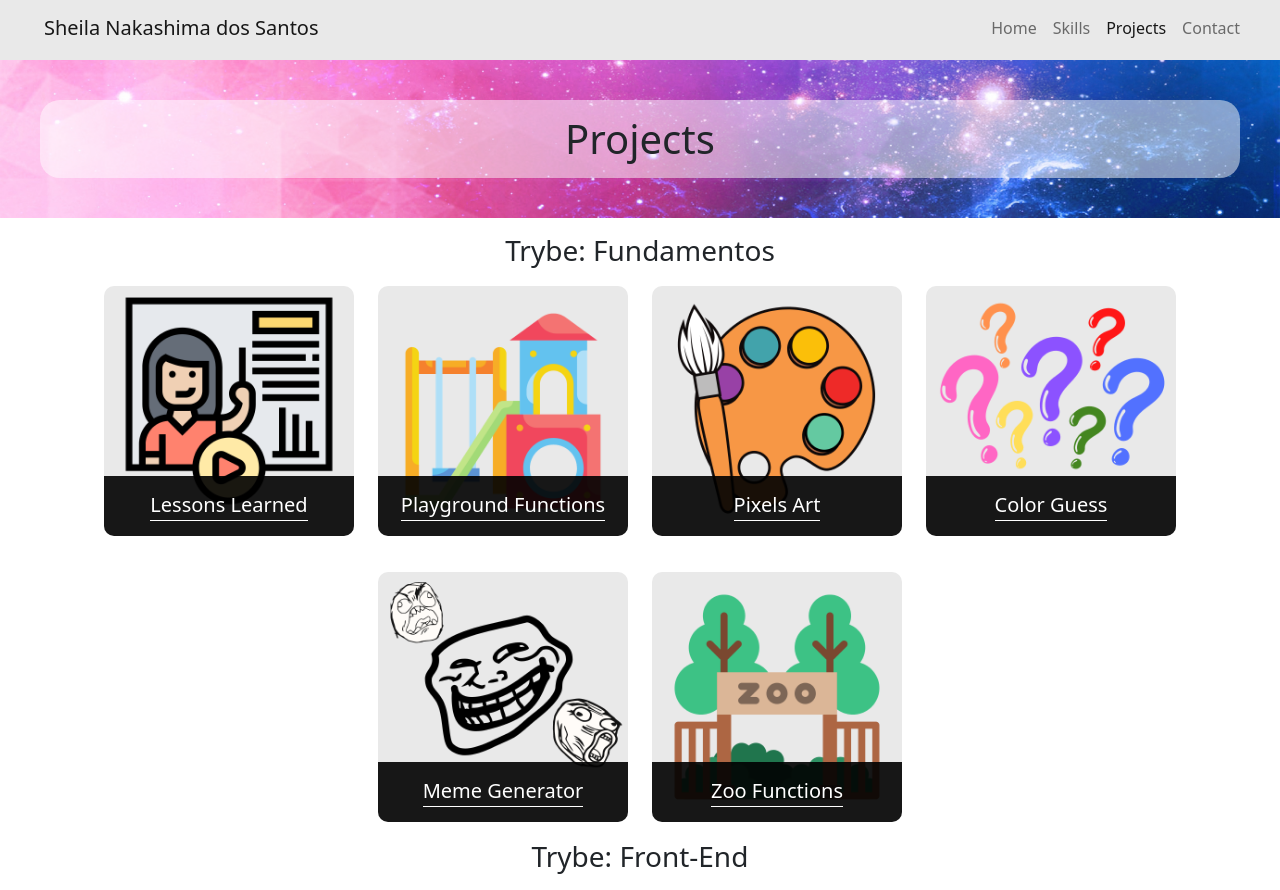
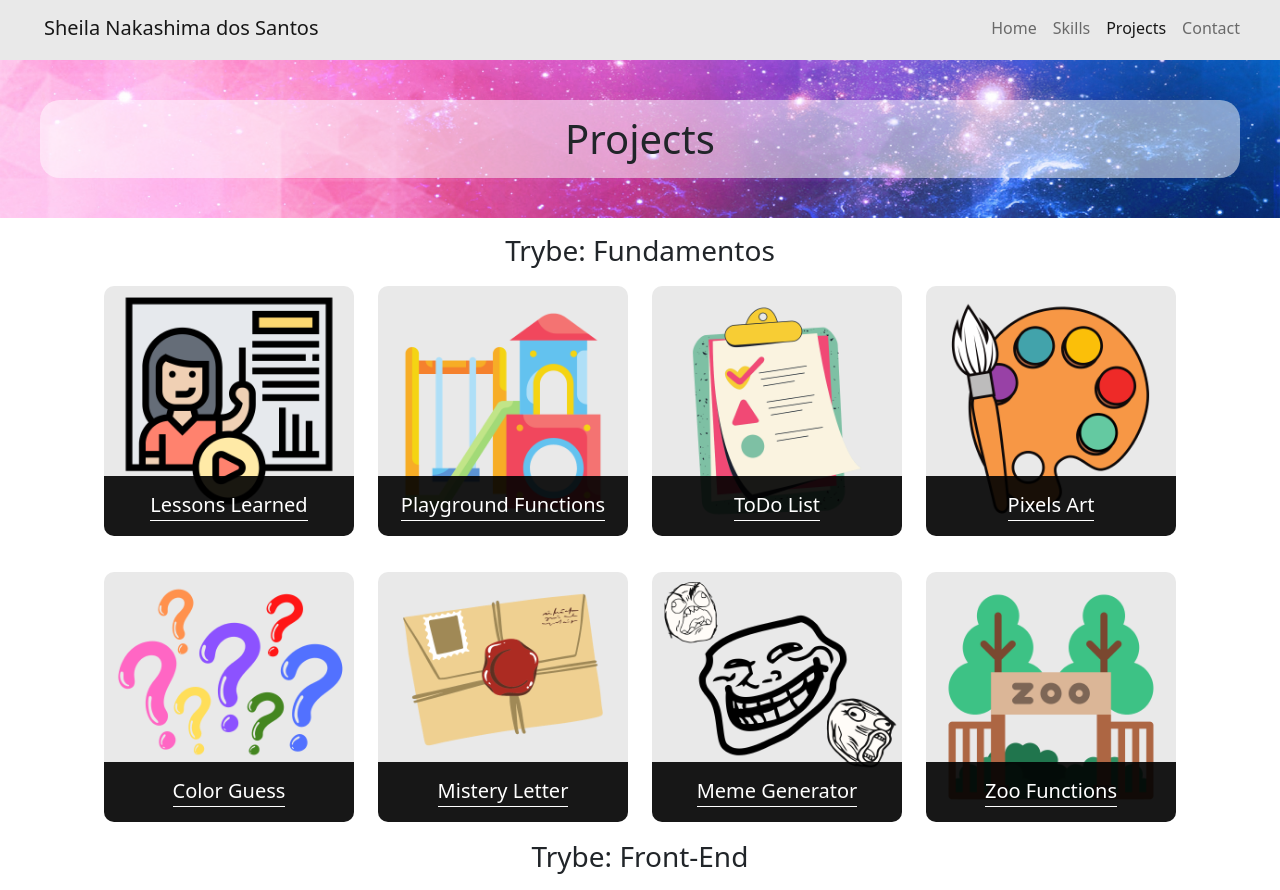
Before and after one commit to SheilaNS/sheilans.github.io, a React (Create React App) app: page /projects in a window 1280 px wide. Shown: the top 890 px of the page. Built offline with nearby package versions, Linux system fonts and the light colour scheme.

Commit message:
feat: add todo-list and mistery-letter projects

```diff
--- a/src/data/projectsFund.js
+++ b/src/data/projectsFund.js
@@ -1,9 +1,11 @@
 import pixels from '../assets/images/projects/pixel-art.png';
+import list from '../assets/images/projects/list.png';
 import lessons from '../assets/images/projects/lessons2.png';
 import play from '../assets/images/projects/playground.png';
 import zoo from '../assets/images/projects/zoo2.png';
 import color from '../assets/images/projects/guess2.png';
 import meme from '../assets/images/projects/meme.png';
+import letter from '../assets/images/projects/letter.png';
 import github from '../assets/icons/github.svg';
 import web from '../assets/icons/web.svg';
 
@@ -27,6 +29,15 @@
     webIcon: web,
   },
   {
+    name: "ToDo List",
+    image: list,
+    description: "A lot to do? Create your to do list here.",
+    gitHub: "https://github.com/SheilaNS/project-todo-list",
+    gitIcon: github,
+    web: "https://sheilans.github.io/project-todo-list/",
+    webIcon: web,
+  },
+  {
     name: "Pixels Art",
     image: pixels,
     description: "Create art with pixel art on a dynamic board.",
@@ -42,6 +53,15 @@
     gitHub: "https://github.com/SheilaNS/project-color-guess",
     gitIcon: github,
     web: "https://sheilans.github.io/project-color-guess/",
+    webIcon: web,
+  },
+  {
+    name: "Mistery Letter",
+    image: letter,
+    description: "Create one mistery letter.",
+    gitHub: "https://github.com/SheilaNS/project-mistery-letter",
+    gitIcon: github,
+    web: undefined,
     webIcon: web,
   },
   {
```
Also changed, not shown: src/assets/images/projects/letter.png (added), src/assets/images/projects/list.png (added).
